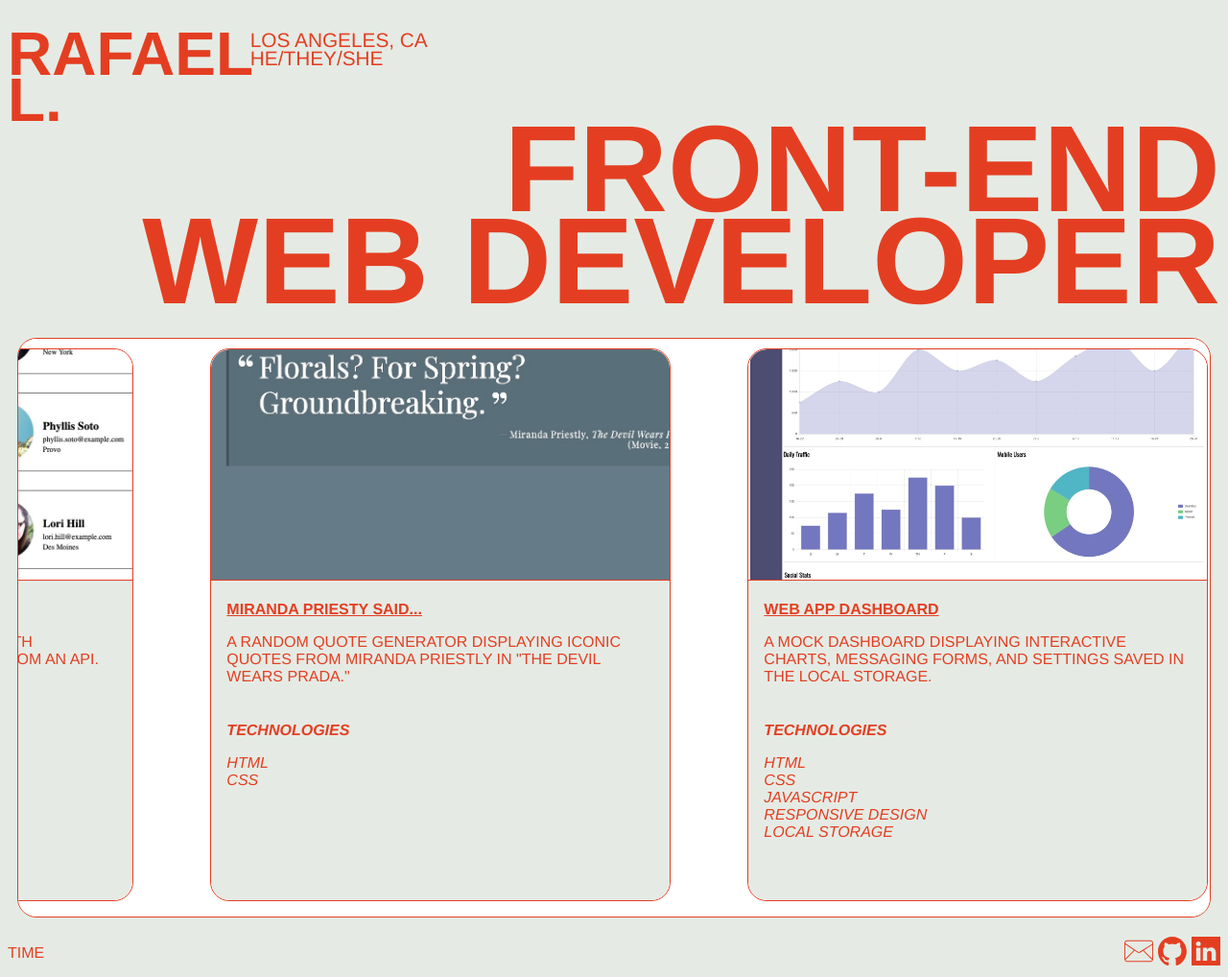
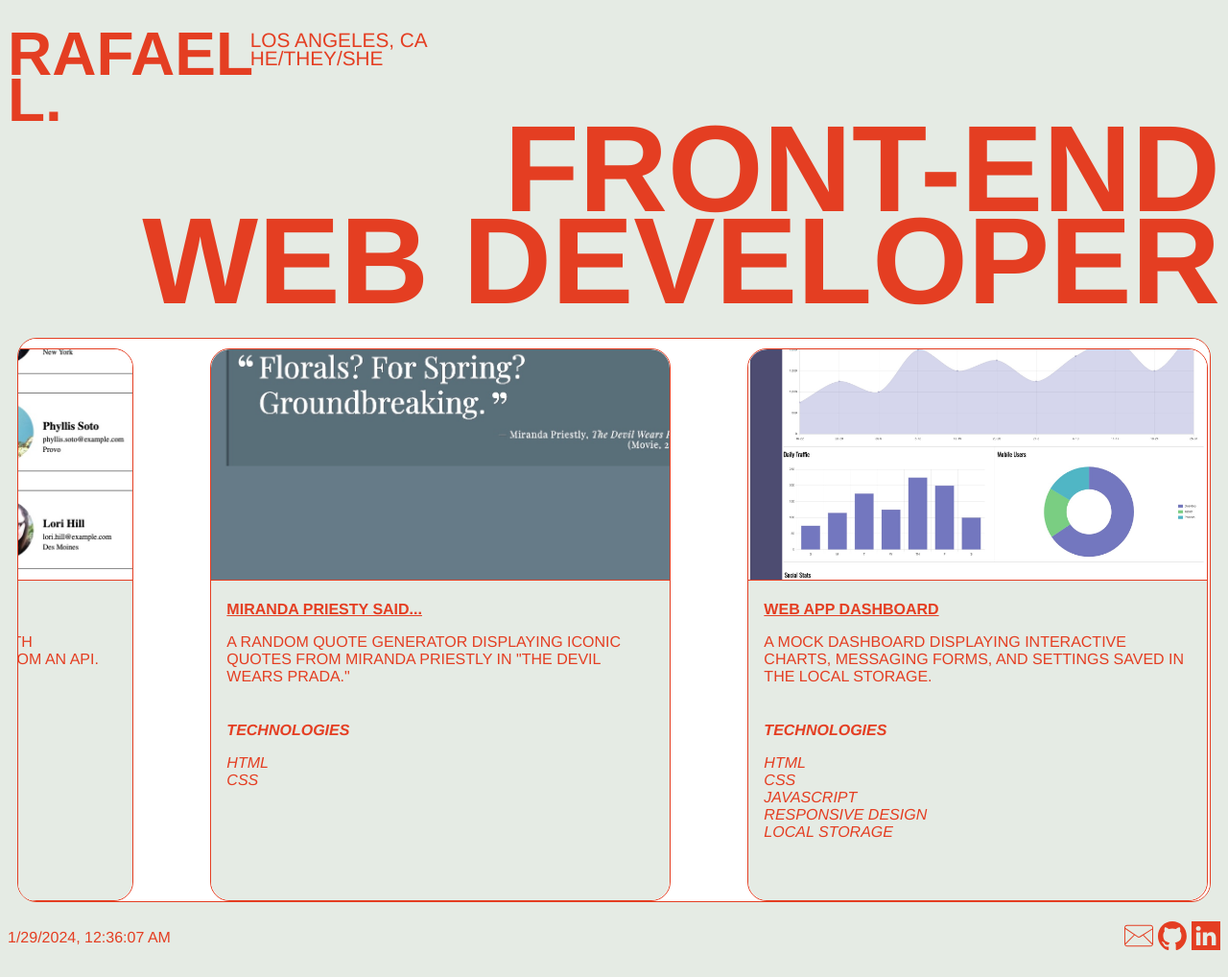
Before and after one commit to raf-l8bloomer/fewd-portfolio, a plain HTML site: page index.html in a window 1280 px wide. Shown: the whole page at 96% size. Drawn offline with Linux system fonts and the light colour scheme.

Commit message:
fixed overflow

```diff
--- a/index.html
+++ b/index.html
@@ -115,5 +115,5 @@
         </div>
     </footer>
 </body>
-
+<script src="main.js"></script>
 </html>
--- a/main.js
+++ b/main.js
@@ -0,0 +1,11 @@
+
+
+const time = document.getElementById('time');
+
+function updateDateTime() {
+    const date = new Date();
+    const currentDateTime = date.toLocaleString();
+    time.innerHTML = currentDateTime;
+}
+
+setInterval(updateDateTime, 1000);
--- a/scss/layout/_projects.scss
+++ b/scss/layout/_projects.scss
@@ -7,12 +7,11 @@
     justify-content: center;
     align-items: center;
     gap: 1rem;
-    max-height: 70%;
+    max-height: 680px;
     overflow-x: hidden;
     overflow-y: scroll;
     background: $white;
-    padding-bottom: 1rem;
-
+    // position: relative;
 
     @media #{$brk-desktop} {
         flex-direction: row;
@@ -31,7 +30,7 @@
     display: flex;
     flex-direction: column;
     position: relative;
-    top: 10%;
+    top: 48em;
 
     @media (min-width: 768px) {
         width: 40em;
@@ -66,7 +65,7 @@
     height: 100%;
     border-top-left-radius: 20px;
     border-top-right-radius: 20px;
-    object-fit:contain;
+    object-fit: contain;
 
     @media #{$brk-desktop} {
         object-fit: cover;
@@ -85,8 +84,7 @@
     border-bottom-right-radius: 20px;
     overflow: hidden;
 
-    @media #{$brk-desktop} {
-    }
+    @media #{$brk-desktop} {}
 }
 
 .description-container:hover {
```
Also changed, not shown: css/styles.css, 1 other file.
